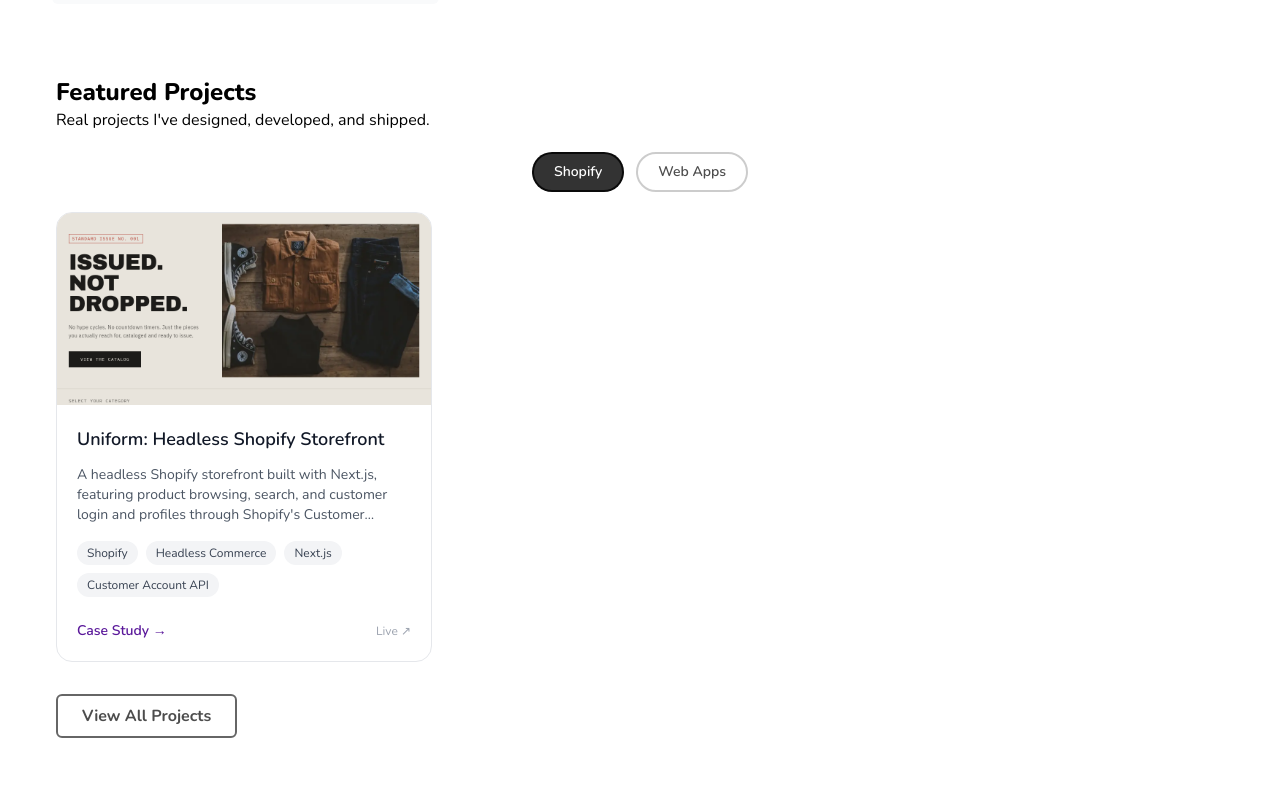
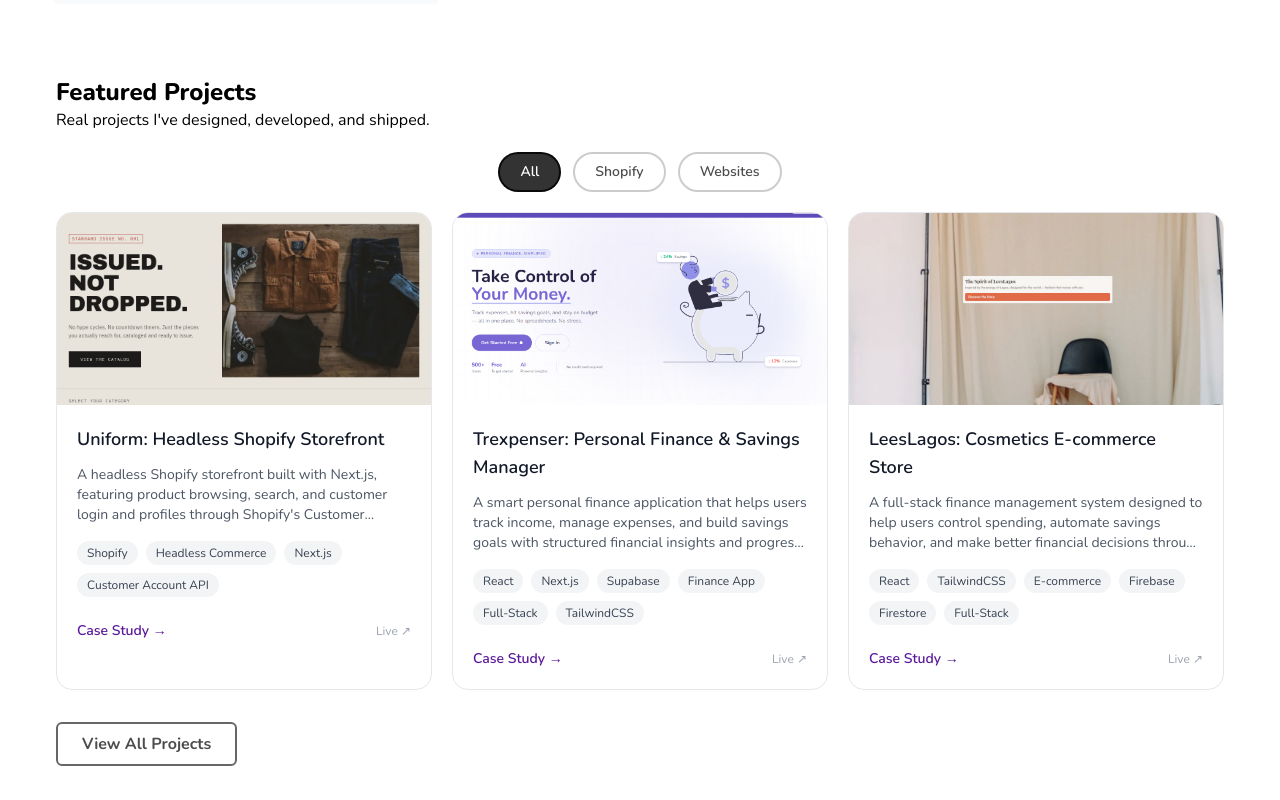
Before and after one commit to Abosi-Godwin/Abosi, a Next.js app: page / in a window 1280 px wide. Shown: the part 2620-3420 px from the top of the page. Built offline with nearby package versions, Linux system fonts and the light colour scheme.

Commit message:
more optimisation

```diff
--- a/app/components/Projects.tsx
+++ b/app/components/Projects.tsx
@@ -8,22 +8,38 @@ import Heading from "./Heading";
 import Project from "./Project";
 
 const FEATURED_LIMIT = 3;
-const TABS = ["Shopify", "Web Apps"] as const;
+const TABS = ["All", "Shopify", "Websites"] as const;
 
 type Tab = (typeof TABS)[number];
 
 const isShopify = (tags: string[]) =>
     tags.some(tag => tag.toLowerCase().includes("shopify"));
 
+function interleave<T>(first: T[], second: T[]): T[] {
+    const result: T[] = [];
+    const length = Math.max(first.length, second.length);
+
+    for (let i = 0; i < length; i++) {
+        if (first[i]) result.push(first[i]);
+        if (second[i]) result.push(second[i]);
+    }
+
+    return result;
+}
+
+const shopifyProjects = projects.filter(project => isShopify(project.tags));
+const websiteProjects = projects.filter(project => !isShopify(project.tags));
+
 const grouped: Record<Tab, typeof projects> = {
-    Shopify: projects.filter(project => isShopify(project.tags)),
-    "Web Apps": projects.filter(project => !isShopify(project.tags))
+    All: interleave(shopifyProjects, websiteProjects),
+    Shopify: shopifyProjects,
+    Websites: websiteProjects
 };
 
-const availableTabs = TABS.filter(tab => grouped[tab].length > 0);
+const showTabs = shopifyProjects.length > 0 && websiteProjects.length > 0;
 
 const Projects = () => {
-    const [active, setActive] = useState<Tab>(availableTabs[0] ?? "Web Apps");
+    const [active, setActive] = useState<Tab>("All");
 
     const visible = grouped[active].slice(0, FEATURED_LIMIT);
 
@@ -32,12 +48,12 @@ const Projects = () => {
             <Heading text="Featured Projects" />
             <p>Real projects I've designed, developed, and shipped.</p>
 
-            {availableTabs.length > 1 && (
+            {showTabs && (
                 <div
                     role="tablist"
                     className="flex justify-center items-center gap-3 pt-5"
                 >
-                    {availableTabs.map(tab => (
+                    {TABS.map(tab => (
                         <button
                             key={tab}
                             role="tab"
```
